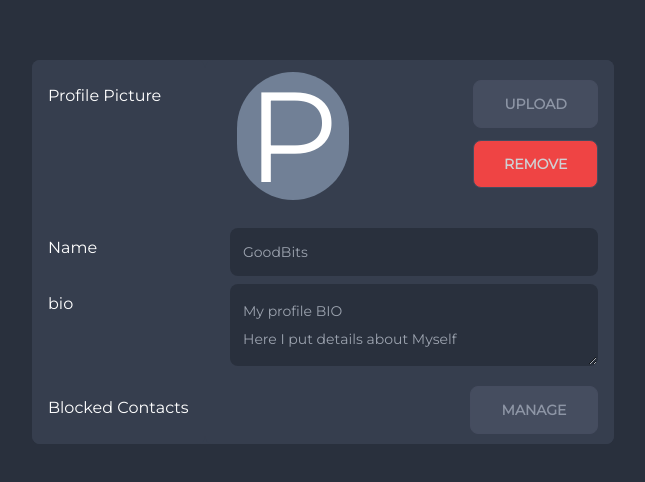
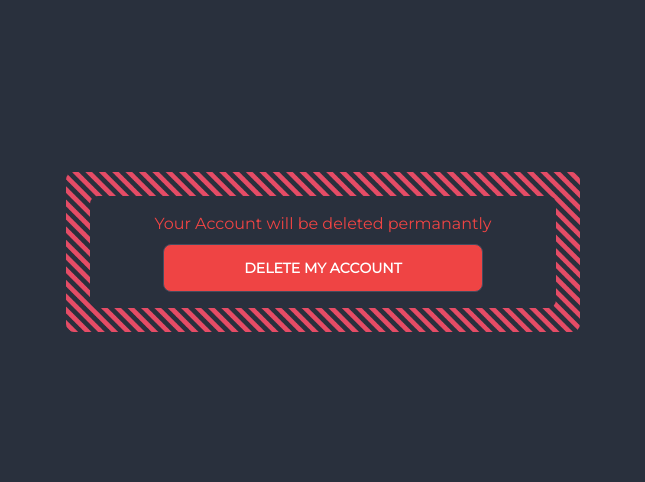
Before and after one commit to Sameers12s/JustSmile-1, a React (Vite) app: page /test in a window 1280 px wide. Shown: the part 148-630 px from the top of the page, without its empty margins (317-962 px from the left). Built offline with nearby package versions, Linux system fonts and the light colour scheme.

Commit message:
componene/dangerZone , SettingPersonaldetails  SocialLinks Security     img added

```diff
--- /dev/null
+++ b/src/components/DangerZone.jsx
@@ -0,0 +1,22 @@
+const DangerZone = () => {
+    return(
+    <div className="flex h-screen w-screen items-center justify-center">
+      <div className="flex h-auto w-auto justify-center items-center rounded-lg"  style={{
+            backgroundImage: `url("src/assets/images/3694486fe7d9cc69aa37c9102557f371.png")`,
+            backgroundSize: '350%',
+            backgroundPosition: 'center',
+          }}>
+
+      <div className="flex justify-center bg-neutrals-900 rounded-lg  m-6">
+      <div className="flex flex-col justify-center items-center py-4">
+        <h1 className=" text-red-500 px-2 md:px-16">Your Account will be deleted permanantly</h1>
+        <div className="flex">
+        <button type="button" className="btn w-full md:w-80 bg-red-500 text-white mt-2">DELETE MY ACCOUNT</button>
+          </div>
+       </div>
+       </div>
+    </div>
+    </div>
+    );
+}
+export default DangerZone;
--- /dev/null
+++ b/src/components/Security.jsx
@@ -0,0 +1,21 @@
+const  Security = () => {
+    return(
+      <div className="flex h-screen w-screen items-center justify-center">
+      <div className="flex flex-col h-auto w-full justify-between bg-neutrals-800 rounded-lg">
+      <div className="flex flex-row px-3 pt-4">
+        <h1 className=" basis-1/4 mt-3 mr-4">Change Email</h1>
+        <div className="basis-3/4">
+            <input id="email" className=" textarea bg-neutrals-900 rounded-lg w-full h-3" placeholder="new email"></input>
+          </div>
+       </div>
+       <div className="flex flex-row px-3 pb-4">
+        <h1 className="basis-1/4 mt-3 mr-4">Change Password</h1>
+        <div className="basis-3/4">
+        <button type="button" className="btn w-full text-neutrals-500 bg-neutrals-700 mt-2">MANAGE</button>
+          </div>
+       </div>
+    </div>
+        </div>
+    );
+}
+export default Security;
--- a/src/components/SettingPersonaldetail.jsx
+++ b/src/components/SettingPersonaldetail.jsx
@@ -1,37 +1,41 @@
 const SettingPersonaldetail = () => {
   return (
     <div className="flex h-screen w-screen items-center justify-center">
-      <div className="flex h-96 w-[36.375rem] justify-between bg-neutrals-800 rounded-lg">
-        <div className="bg-neutrals-800 px-4 pt-4 text-white rounded-lg">
-          <h6 className="pt-2">Profile Picture</h6>
-          <h6 className=" pt-32">Name</h6>
-          <h6 className="pt-8">bio</h6>
-          <h6 className=" pt-20">Blocked Contacts</h6>
+      <div className=" flex flex-col  h-auto w-full justify-between bg-neutrals-800 rounded-lg">
+        <div className="flex flex-row  p-3">
+          <h1 className="basis-1/4 mt-8">Profile Picture</h1>
+          <div className="basis-3/4 flex flex-row">
+          <div className="flex basis-3/4  max-w-[7rem] rounded-full bg-neutrals-600 text-center">
+            <div className="avatar">
+              <div className="max-w-[7rem] rounded-full">
+                <img src="src/assets/images/userimg.jpg" />
               </div>
-        <div className="flex-grow bg-neutrals-800 px-4 pt-3 text-white rounded-lg">
-          <div className="grid grid-cols-2">
-            <div className="flex w-28 flex-col rounded-full bg-neutrals-600 text-center ml-4">
-              <h1 className="text-9xl">P</h1>
             </div>
-            <div className="grid ml-16">
+          </div>
+          <div className="grid basis-3/4 ml-16 w-full">
             <button type="button" className="btn text-neutrals-500 bg-neutrals-700 mt-2">UPLOAD</button>
             <button className="btn bg-red-500">REMOVE</button>
           </div>
           </div>
-          <div className="flex justify-end items-end pt-2">
-          <input className="textarea bg-neutrals-900 rounded-lg p-3 w-[23rem] h-3 mt-5" placeholder="GoodBits"></input>
         </div>
-          <div className="flex justify-end items-end pt-2">
-          <textarea className="textarea bg-neutrals-900 rounded-lg p-3 w-[23rem]" placeholder="My profile BIO&#10;Here I put details about Myself"></textarea>
+        <div className="flex flex-row px-3">
+          <h1 className="basis-1/4 pt-5">Name</h1>
+          <div className="basis-3/4">
+            <input className=" textarea bg-neutrals-900 rounded-lg px-3 w-full h-3 mt-4" placeholder="GoodBits"></input>
           </div>
-          <div className="flex justify-end items-end mt-3">
+        </div>
+        <div className="flex flex-row px-3">
+          <h1 className=" basis-1/4 pt-3">Bio</h1>
+          <div className="basis-3/4 items-end pt-1">
+            <textarea className="textarea bg-neutrals-900 rounded-lg w-full h-20]" placeholder="My profile BIO&#10;Here I put details about Myself"></textarea>
+          </div></div>
+
+        <div className=" flex flex-row justify-between px-3 pb-3">
+          <h1 className="pt-4">Blocked Contacts</h1>
           <button type="button" className="btn w-32 text-neutrals-500 bg-neutrals-700 mt-2">MANAGE</button>
         </div>
       </div>
     </div>
-    </div>
-
-
   );
 }
 
--- /dev/null
+++ b/src/components/SocialLinks.jsx
@@ -0,0 +1,27 @@
+const SocialLinks = () => {
+    return(
+    <div className="flex h-screen w-screen items-center justify-center">
+      <div className="flex flex-col h-auto w-full justify-between bg-neutrals-800 rounded-lg">
+      <div className="flex flex-row px-3 pt-4">
+        <h1 className=" basis-1/4 mt-3 mr-4">Github Profile</h1>
+        <div className="basis-3/4">
+            <input className=" textarea bg-neutrals-900 rounded-lg w-full h-3" placeholder="github.com/JustSmile"></input>
+          </div>
+       </div>
+       <div className="flex flex-row px-3 pt-2">
+        <h1 className="basis-1/4 mt-3 mr-4">Twitter Profile</h1>
+        <div className="basis-3/4">
+            <input className=" textarea bg-neutrals-900 rounded-lg w-full h-3" placeholder="@JustSmile"></input>
+          </div>
+       </div>
+       <div className="flex flex-row px-3 pb-4 pt-2">
+        <h1 className="basis-1/4 mt-3 mr-4">Linkedin Profile</h1>
+        <div className="basis-3/4">
+            <input className=" textarea bg-neutrals-900 rounded-lg w-full h-3" placeholder="linkedIn.com/JustSmile"></input>
+          </div>
+       </div>
+    </div>
+        </div>
+    );
+}
+export default SocialLinks;
--- a/src/routes/routes.jsx
+++ b/src/routes/routes.jsx
@@ -10,6 +10,9 @@ import Setting from '../pages/Setting'
 import PageNotFound from "../pages/PageNotFound";
 import AddPostPopup from "../components/AddPostPopup";
 import SettingPersonaldetail from "../components/SettingPersonaldetail";
+import SocialLinks from "../components/SocialLinks";
+import Security from "../components/Security";
+import DangerZone from "../components/DangerZone";
 
 const router = createBrowserRouter([
   {
@@ -53,7 +56,7 @@ const router = createBrowserRouter([
   //test pages
   {
     path:"/test",
-    element:<SettingPersonaldetail/>,
+    element:<DangerZone/>,
   },
 ]);
 
```
Also changed, not shown: src/assets/images/3694486fe7d9cc69aa37c9102557f371.png (added). Lines whose indentation alone changed are shown as unchanged.
